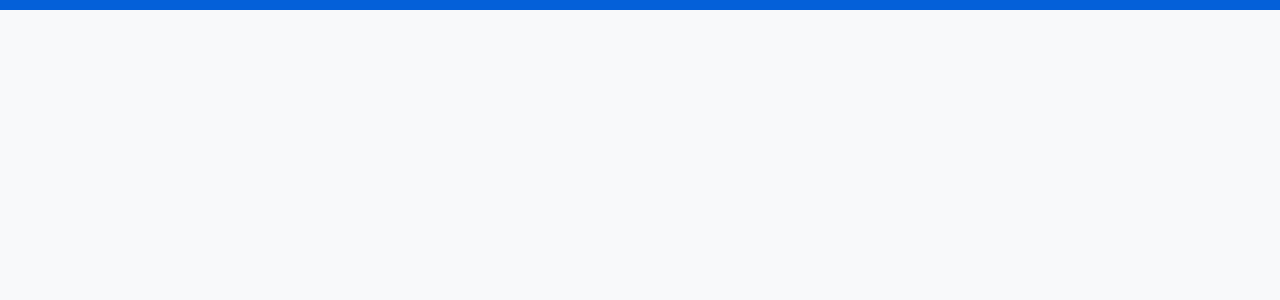
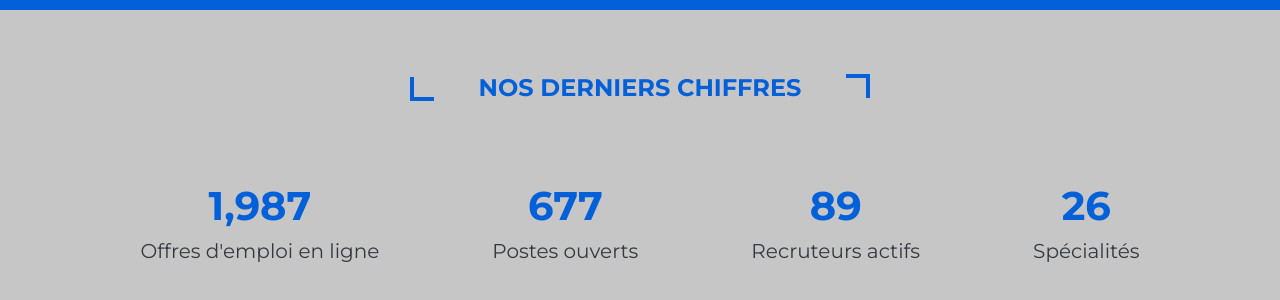
Before and after one commit to mouradeljayi/jobfinder_client, a React (Vite) app: page / in a window 1280 px wide. Shown: the part 2060-2360 px from the top of the page. Before the commit the page ends 2070 px from the top, so only its background shows below. Built offline with nearby package versions, Linux system fonts and the light colour scheme.

Commit message:
add public analytics & footer components

```diff
--- a/package.json
+++ b/package.json
@@ -13,9 +13,11 @@
     "axios": "^1.6.8",
     "framer-motion": "^11.0.28",
     "react": "^18.2.0",
+    "react-countup": "^6.5.3",
     "react-dom": "^18.2.0",
     "react-hook-form": "^7.51.3",
     "react-icons": "^5.0.1",
+    "react-intersection-observer": "^9.10.2",
     "react-router-dom": "^6.22.3",
     "react-scroll": "^1.9.0",
     "react-slick": "^0.30.2",
--- a/src/App.jsx
+++ b/src/App.jsx
@@ -1,12 +1,15 @@
 import { Route, Routes, Navigate, useLocation } from "react-router-dom";
 import { useState, Suspense } from "react";
 import { appRoutes } from "./routes";
+import Footer from "./components/Footer/Footer";
 
 function App() {
   const [username, setUsername] = useState("");
   const [isLogged, setIsLogged] = useState(false);
   const location = useLocation();
   return (
+    <>
+
       <Suspense fallback={() => <h1>Loading...</h1>}>
         <Routes location={location}>
           {appRoutes.map((route) => {
@@ -38,6 +41,9 @@ function App() {
           })}
         </Routes>
       </Suspense>
+      <Footer />
+
+    </>
   );
 }
 
--- a/src/components/FamousEmployers/FamousEmployers.css
+++ b/src/components/FamousEmployers/FamousEmployers.css
@@ -3,6 +3,7 @@
     width: 40%;
     text-align: center;
     position: relative;
+    color: var(--primary);
     left: 30%;
 }
 
--- /dev/null
+++ b/src/components/Footer/Footer.css
@@ -0,0 +1,8 @@
+.footer {
+    background-color: #f1f1f1;
+    padding: 20px;
+    text-align: center;
+    position: fixed;
+    bottom: 0;
+    width: 100%;
+  }
--- /dev/null
+++ b/src/components/Footer/Footer.jsx
@@ -0,0 +1,11 @@
+import './Footer.css';
+
+const Footer = () => {
+  return (
+    <footer className="footer">
+      <p>&copy; 2024 JobLink. Developed by Mourad EL JAYI.</p>
+    </footer>
+  );
+}
+
+export default Footer;
--- /dev/null
+++ b/src/components/PublicAnalytics/PublicAnalytics.css
@@ -0,0 +1,69 @@
+.public-analytics-container {
+    width: 90%;
+    margin: 0 auto;
+
+}
+
+.public_analytics {
+    background-color: rgb(198, 198, 198);
+    padding: 40px 0 40px 0;
+}
+
+.publicAnalytics_header {
+    margin-top: 20px;
+    width: 40%;
+    margin-bottom: 50px;
+    text-align: center;
+    position: relative;
+    left: 30%;
+    color: var(--primary);
+}
+
+.publicAnalytics_header::before,
+.publicAnalytics_header::after {
+    content: '';
+    position: absolute;
+    border: 4px solid var(--primary);
+}
+
+.publicAnalytics_header::before {
+    top: 20%;
+    left: 0;
+    width: 20px; /* Length of the top right border */
+    height: 20px; /* Length of the top right border */
+    border-top: none;
+    border-right: none;
+}
+
+.publicAnalytics_header::after {
+    bottom: 20%;
+    right: 0;
+    width: 20px; /* Length of the bottom left border */
+    height: 20px; /* Length of the bottom left border */
+    border-bottom: none;
+    border-left: none;
+}
+
+.analytics_conatiner {
+    display: flex;
+    justify-content: space-around;
+    align-items: center;
+    margin-top: 50px;
+    margin-bottom: 50px;
+    padding: 20px;
+}
+
+.pubanalytic {
+    text-align: center;
+}
+
+.pubanalytic p:first-child {
+    font-size: 40px;
+    font-weight: bold;
+    color: var(--primary);
+}
+
+.pubanalytic p:last-child {
+    font-size: 20px;
+    color: var(--dark);
+}
--- /dev/null
+++ b/src/components/PublicAnalytics/PublicAnalytics.jsx
@@ -0,0 +1,48 @@
+import { useInView } from 'react-intersection-observer';
+import './PublicAnalytics.css'
+import CountUp from 'react-countup';
+
+export default function PublicAnalytics() {
+    const [ref1, inView1] = useInView({ triggerOnce: true });
+    const [ref2, inView2] = useInView({ triggerOnce: true });
+    const [ref3, inView3] = useInView({ triggerOnce: true });
+    const [ref4, inView4] = useInView({ triggerOnce: true });
+
+    return (
+        <div className='public_analytics'>
+            <div className='public-analytics-container'>
+                <h2 className='publicAnalytics_header'>NOS DERNIERS CHIFFRES</h2>
+                <div className='analytics_conatiner'>
+
+                    <div className='pubanalytic' ref={ref1}>
+                        <p>        {inView1 ? <CountUp start={0} end={1987} duration={2} /> : '1987'}
+                        </p>
+                        <p>Offres d'emploi en ligne</p>
+                    </div>
+
+                    <div className='pubanalytic' ref={ref2}>
+                        <p>        {inView2 ? <CountUp start={0} end={677} duration={2} /> : '677'}
+                        </p>
+
+                        <p>Postes ouverts</p>
+                    </div>
+
+                    <div className='pubanalytic' ref={ref3}>
+                        <p> {inView3 ? <CountUp start={0} end={89} duration={2} /> : '89'}
+                        </p>
+
+                        <p>Recruteurs actifs</p>
+                    </div>
+
+                    <div className='pubanalytic' ref={ref4}>
+                        <p> {inView4 ? <CountUp start={0} end={26} duration={2} /> : '26'}
+                        </p>
+
+                        <p>Spécialités</p>
+                    </div>
+
+                </div>
+            </div>
+        </div>
+    )
+}
--- a/src/views/Home/Home.jsx
+++ b/src/views/Home/Home.jsx
@@ -4,6 +4,7 @@ import LatestJobs from '../../components/LatestJobs/LatestJobs';
 import './Home.css';
 import { CiSearch } from "react-icons/ci";
 import { FaArrowDown } from "react-icons/fa";
+import PublicAnalytics from '../../components/PublicAnalytics/PublicAnalytics';
 
 function Home() {
 
@@ -34,6 +35,7 @@ function Home() {
 
             <FamousEmployers />
             <LatestJobs />
+            <PublicAnalytics />
         </>
     )
 }
```
Also changed, not shown: 1 other file (tests, documents, lock files or other folders). Lines whose indentation alone changed are shown as unchanged.
